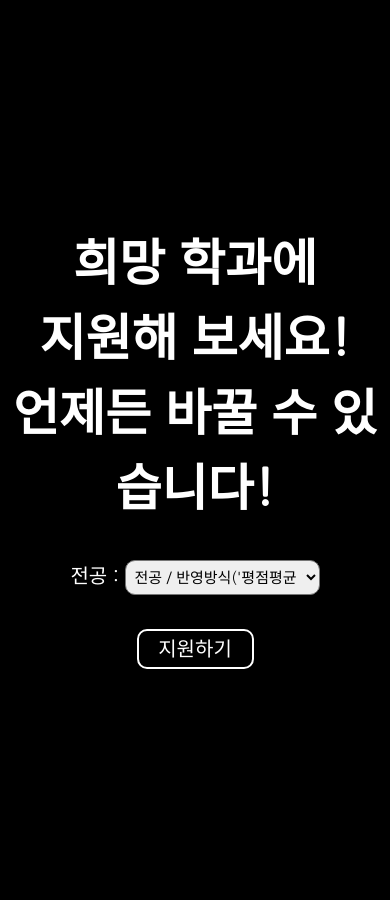
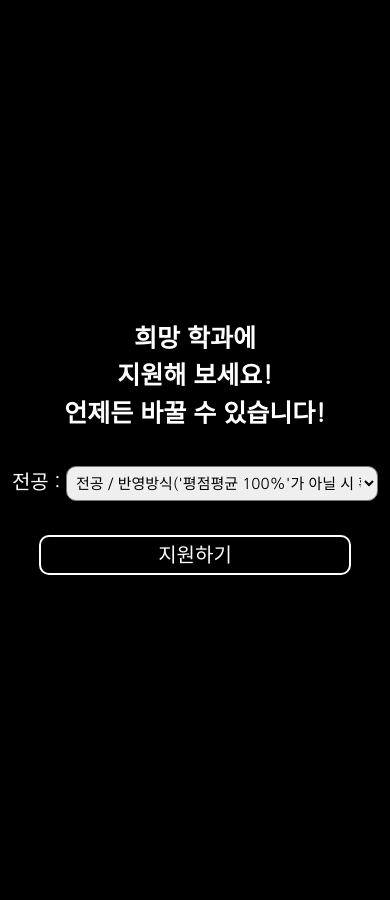
Before and after one commit to Yang-Min-Seok/Hufs_apply, a Flask app: template templates/Apply.html in a window 390 px wide. Run offline with Flask 2, Linux system fonts and the light colour scheme; the template is opened without the code that fills it, so the values that code supplies are empty.

Commit message:
Update main_res.css

```diff
--- a/static/css/Apply/main_res.css
+++ b/static/css/Apply/main_res.css
@@ -20,6 +20,9 @@
     #main .wrap .choose{
 
     }
+    #main .wrap .choose h3{
+        font-size: 25px;
+    }
     #main .wrap .choose form{
 
     }
@@ -27,7 +30,7 @@
 
     }
     #main .wrap .choose form p select{
-        width:50% !important;
+        width:80% !important;
     }
     #main .wrap .choose form p select option{
 
@@ -36,6 +39,6 @@
 
     }
     #main .wrap .choose form p input{
-
+        width: 80% !important;
     }
 }
```
